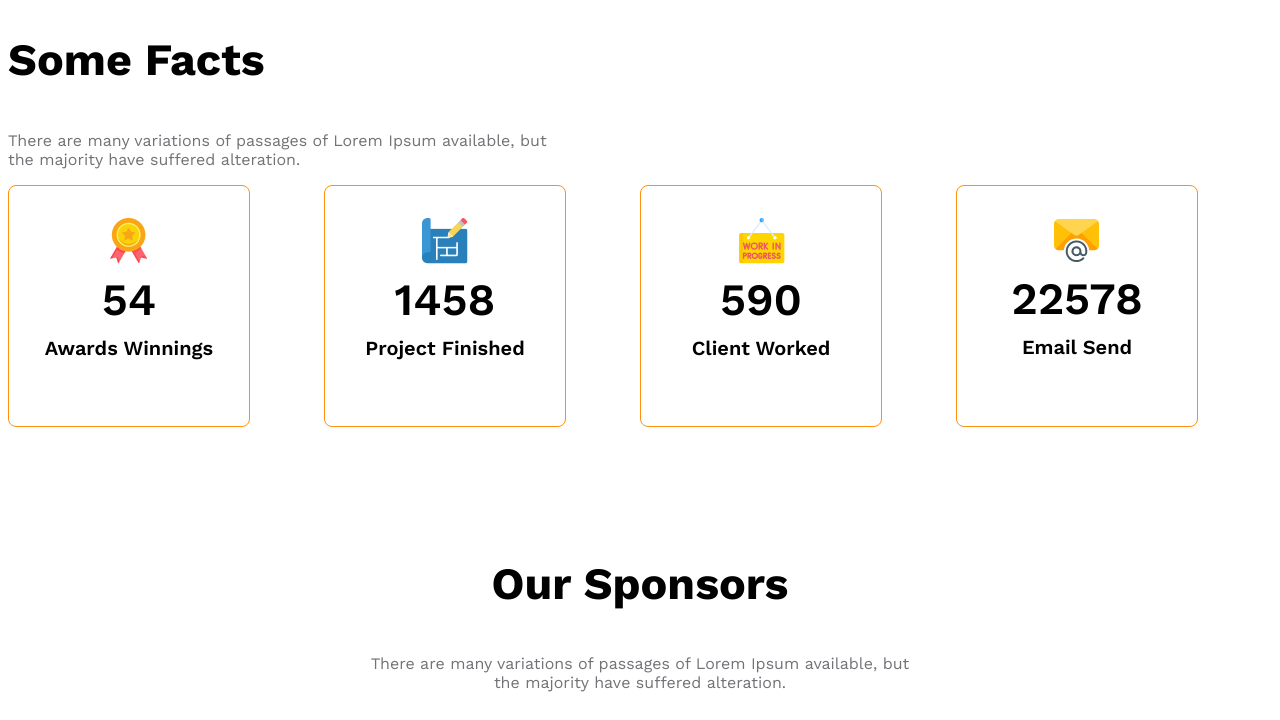
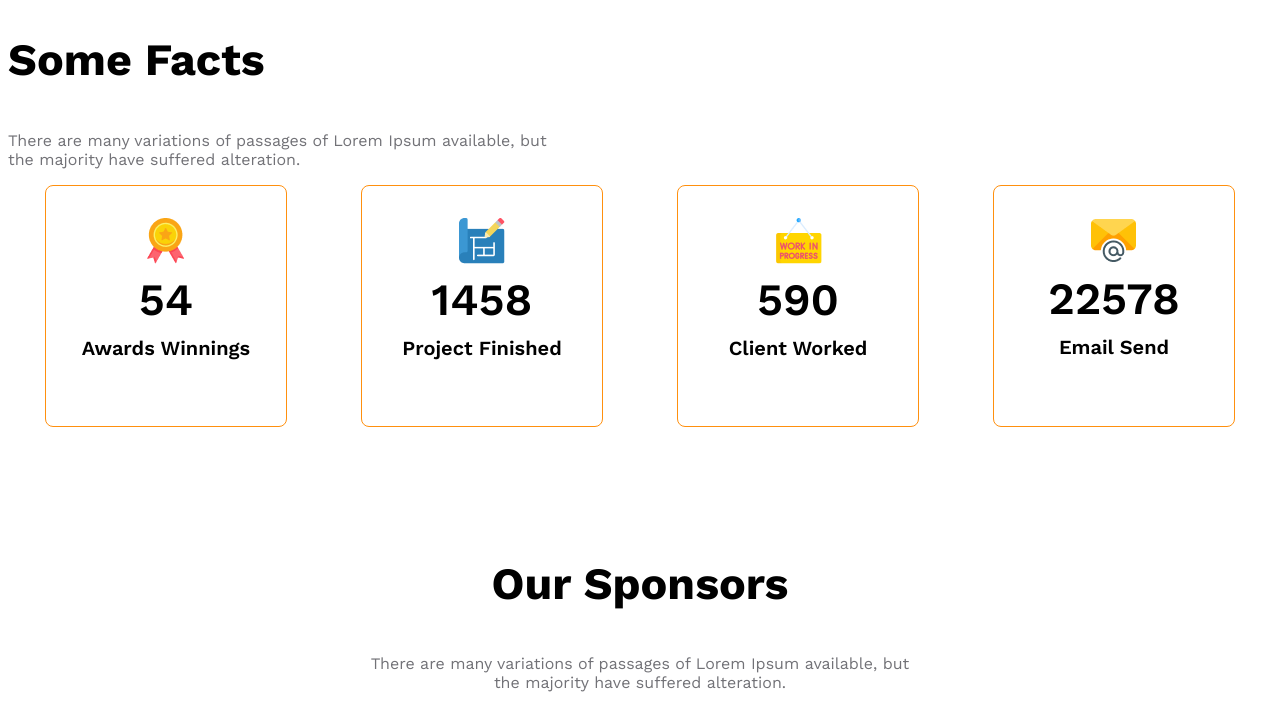
Before and after one commit to shaxahan/g3-architect-website, a plain HTML site: page index.html in a window 1280 px wide. Shown: the part 3290-4010 px from the top of the page. Drawn offline with nearby package versions, Linux system fonts and the light colour scheme.

Commit message:
final responsive

```diff
--- a/styles/architects.css
+++ b/styles/architects.css
@@ -149,6 +149,7 @@ main > section {
 .facts-container {
   display: grid;
   grid-template-columns: repeat(4, 1fr);
+  justify-items: center;
 }
 .fact-card {
   border: 1px solid #ff900e;
```
Also changed, not shown: index.html (+2 -6 lines).
